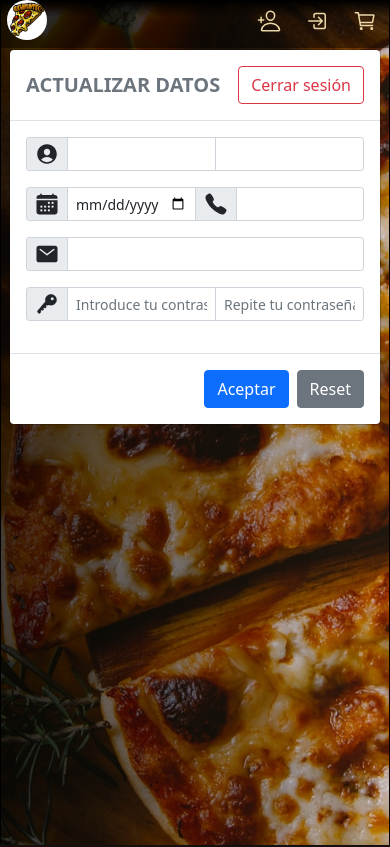
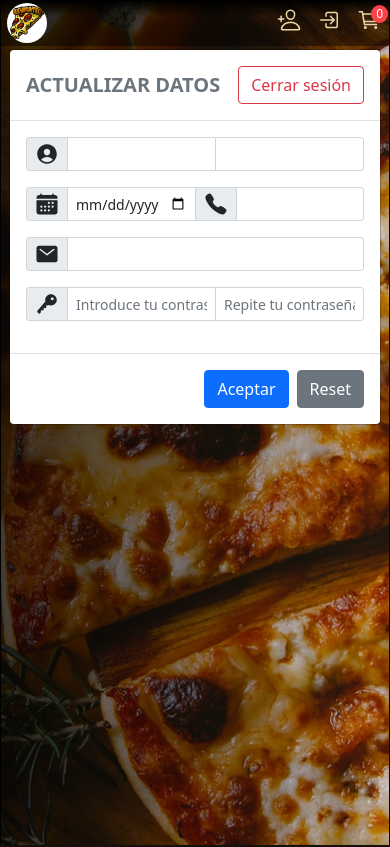
Before and after one commit to Patriosx/buenapizza, a React (Create React App) app: page /user in a window 390 px wide. Shown: the top 847 px of the page. Built offline with nearby package versions, Linux system fonts and the light colour scheme; no server answers.

Commit message:
arreglos postpresentacion: numero de items en carrito, nombre de usuario, problema carrito responsive

```diff
--- a/src/App.css
+++ b/src/App.css
@@ -147,14 +147,14 @@ ion-icon {
 .scroller {
 	height: calc(100vh - 4rem);
 	overflow-y: scroll;
-	scrollbar-color: rebeccapurple green;
 	scrollbar-width: thin;
 }
-@media screen and (max-width: 650px) {
+@media screen and (max-width: 770px) {
 	.scroller {
-		height: 25vh;
+		height: 75%;
 	}
 }
+
 .Cart .basket {
 	font-size: 1.2rem;
 }
@@ -178,6 +178,16 @@ ion-icon {
 	cursor: pointer;
 	color: #000;
 }
+.cart-item {
+	background-color: #fd4248;
+	font-size: 12px;
+	color: #fff;
+	padding: 0 5px;
+	border-radius: 50%;
+	position: fixed;
+	top: 5px;
+	right: 2px;
+}
 /***********************************
 				Checkout
 /***********************************/
@@ -187,21 +197,3 @@ ion-icon {
 /***********************************
 				extra
 /***********************************/
-
-#cajacookies {
-	display: none;
-	box-shadow: 0px 0px 5px 5px #808080;
-	background-color: white;
-	color: black;
-	padding: 10px;
-	margin-left: -15px;
-	margin-right: -15px;
-	margin-bottom: 0px;
-	position: fixed;
-	top: 0px;
-	width: 100%;
-}
-
-#cajacookies button {
-	color: black;
-}
--- a/src/App.js
+++ b/src/App.js
@@ -44,14 +44,6 @@ function App() {
 	};
 	return (
 		<>
-			<div id="cajacookies">
-				<p>
-					<button onclick="aceptarCookies()" class="pull-right">
-						<i class="fa fa-times"></i> Aceptar y cerrar éste mensaje
-					</button>
-					Éste sitio web usa cookies, si permanece aquí acepta su uso. Puede leer más sobre el uso de cookies en nuestra <a href="politica.html">política de privacidad</a>.
-				</p>
-			</div>
 			<HeroPage cartItems={cartItems} onAdd={onAdd} onRemove={onRemove} access={access} setAccess={setAccess} />
 			<Products heading="Elige tu pizza" getPizzas={getPizzas} pizzaList={pizzaList} onAdd={onAdd} cartItems={cartItems} />
 		</>
--- a/src/components/hero-page/CallActionBar.jsx
+++ b/src/components/hero-page/CallActionBar.jsx
@@ -2,22 +2,20 @@ import React from "react";
 import Logo2 from "../resources/img/minipizza.jpg";
 import NavTools from "../hero-page/nav-tools/NavTools";
 import { NavLink } from "react-router-dom";
-const CallActionBar = () => {
+const CallActionBar = ({ cartItems }) => {
 	// Registro de nuevos usuarios
 
 	return (
+		//justify-content-between
 		<div className="CallActionBar d-flex justify-content-between align-items-center">
 			<div className="row logo-action">
-				<div className="logo col-2" onClick={() => window.scrollTo(0, 0)}>
+				<div className="logo" onClick={() => window.scrollTo(0, 0)}>
 					<NavLink to="/" exact activeClassName="active">
 						<img src={Logo2} className="" />
 					</NavLink>
 				</div>
-				<div className="col-9 phone" name="arriba">
-					<h5 className="text-muted"></h5>
-				</div>
 			</div>
-			<NavTools />
+			<NavTools cartItems={cartItems} />
 		</div>
 	);
 };
--- a/src/components/hero-page/nav-tools/NavTools.jsx
+++ b/src/components/hero-page/nav-tools/NavTools.jsx
@@ -2,27 +2,30 @@ import React from "react";
 import { NavLink } from "react-router-dom";
 import Cookies from "universal-cookie";
 import ScrollToTop from "react-scroll-to-top";
-const NavTools = () => {
+const NavTools = ({ cartItems }) => {
 	const cookies = new Cookies();
 
 	const goToTop = () => window.scrollTo(0, 0);
 	return (
-		<div>
-			<div className="row nav-tools" id="nav-tools">
+		<div className=" ">
+			<div className=" nav-tools d-flex bd-highlight" id="nav-tools">
 				{cookies.get("email") ? (
-					<div className="col" onClick={goToTop}>
-						<NavLink to="/user" exact activeClassName="active">
-							<ion-icon name="person"></ion-icon>
-						</NavLink>
-					</div>
+					<>
+						<div className="p-2 flex-fill bd-highlight">{cookies.get("nombre")}</div>
+						<div className="p-2 flex-fill bd-highlight" onClick={goToTop}>
+							<NavLink to="/user" exact activeClassName="active">
+								<ion-icon name="person"></ion-icon>
+							</NavLink>
+						</div>
+					</>
 				) : (
 					<>
-						<div className="col" onClick={goToTop}>
+						<div className="p-2" onClick={goToTop}>
 							<NavLink to="/signup" exact activeClassName="active">
 								<ion-icon name="person-add-outline"></ion-icon>
 							</NavLink>
 						</div>
-						<div className="col" onClick={goToTop}>
+						<div className="p-2" onClick={goToTop}>
 							<NavLink to="/login" exact activeClassName="active">
 								<ion-icon name="log-in-outline"></ion-icon>
 							</NavLink>
@@ -30,9 +33,10 @@ const NavTools = () => {
 					</>
 				)}
 
-				<div className="col" onClick={goToTop}>
+				<div className="p-2 flex-fill bd-highlight" onClick={goToTop}>
 					<NavLink to="/cart" exact activeClassName="active">
 						<ion-icon name="cart-outline"></ion-icon>
+						<div className="cart-item">{cartItems.length}</div>
 					</NavLink>
 				</div>
 			</div>
--- a/src/components/hero-page/nav-tools/User.jsx
+++ b/src/components/hero-page/nav-tools/User.jsx
@@ -43,6 +43,7 @@ const User = () => {
 				// console.log(error.response.data);
 				swal("Atención!", "Este email ya esta en eso", "warning");
 			});
+		logOut();
 	};
 	const repeatPassword = () => {
 		const p1 = document.getElementById("pass1");
```
